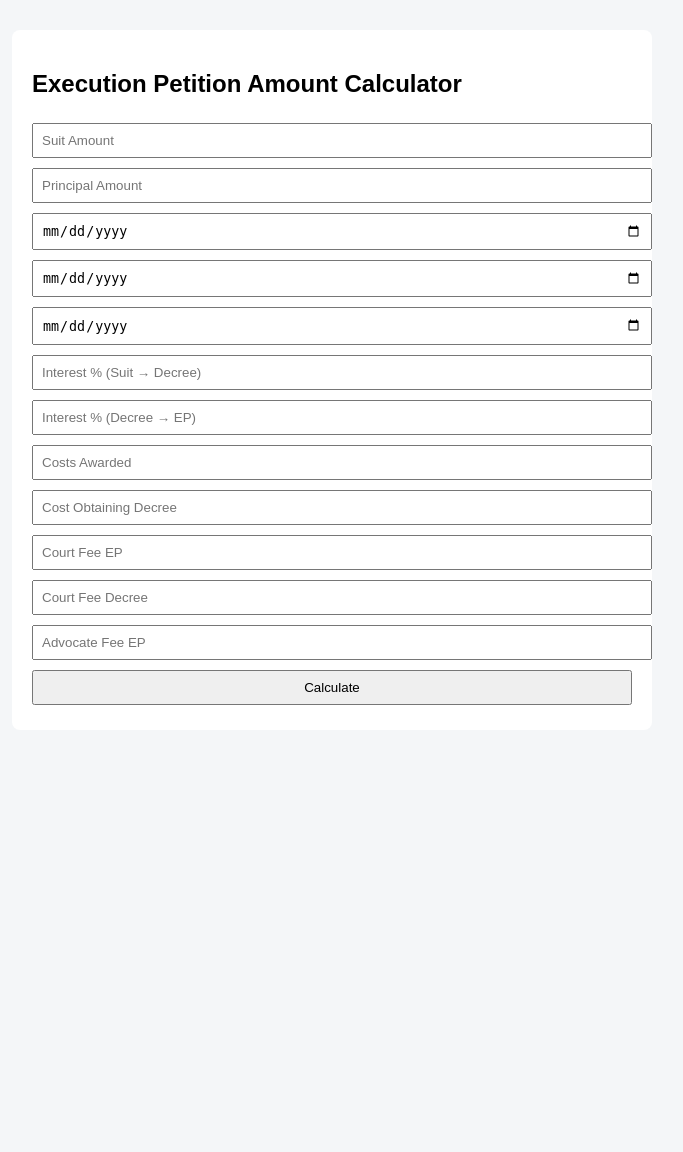
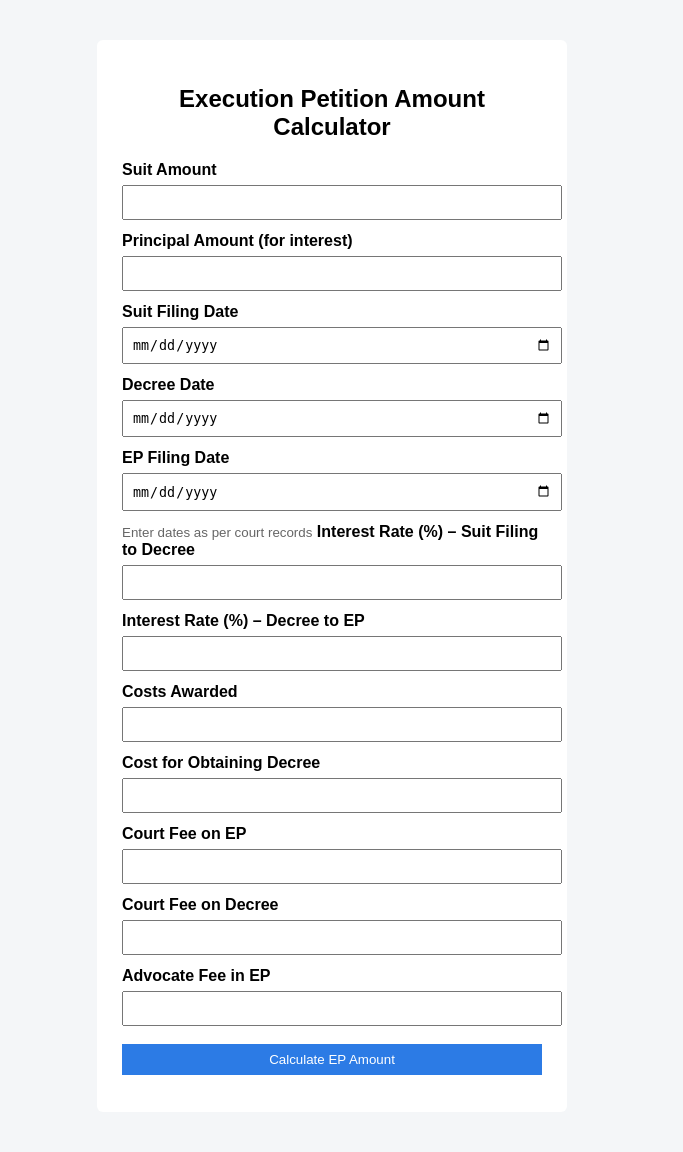
Before and after one commit to Mrmudassir16/EP-Amount-Calculator, a Flask app: page / in a window 1280 px wide. Shown: the whole page, without its empty margins (308-991 px from the left). Before the commit the page ends 705 px from the top, so only its background shows below. Run offline with Flask 3, Linux system fonts and the light colour scheme.

Commit message:
Improve UI clarity: labeled dates and better form inputs

```diff
--- a/templates/index.html
+++ b/templates/index.html
@@ -3,15 +3,43 @@
 <head>
     <title>EP Amount Calculator</title>
     <style>
-        body { font-family: Arial; background: #f4f6f8; }
+        body {
+            font-family: Arial;
+            background: #f4f6f8;
+        }
         .box {
-            width: 600px;
-            margin: 30px auto;
+            width: 420px;
+            margin: 40px auto;
             background: white;
-            padding: 20px;
-            border-radius: 8px;
+            padding: 25px;
+            border-radius: 6px;
         }
-        input, button { width: 100%; padding: 8px; margin: 5px 0; }
+        input, button {
+            width: 100%;
+            padding: 8px;
+            margin-top: 6px;
+            margin-bottom: 12px;
+        }
+        button {
+            background: #2c7be5;
+            color: white;
+            border: none;
+            cursor: pointer;
+        }
+        h2 {
+            text-align: center;
+        }
+        .result {
+            background: #e6f4ea;
+            padding: 10px;
+            font-weight: bold;
+        }
+        label {
+            font-weight: bold;
+        }
+        small {
+            color: #666;
+        }
     </style>
 </head>
 
@@ -19,28 +47,51 @@
 <div class="box">
     <h2>Execution Petition Amount Calculator</h2>
 
-    <form method="POST" action="/calculate-ep">
-        <input name="suit_amount" placeholder="Suit Amount" required>
-        <input name="principal_amount" placeholder="Principal Amount" required>
+    <form method="post">
+        <label>Suit Amount</label>
+        <input type="number" name="suit_amount" required>
 
+        <label>Principal Amount (for interest)</label>
+        <input type="number" name="principal_amount" required>
+
+        <label>Suit Filing Date</label>
         <input type="date" name="suit_date" required>
+
+        <label>Decree Date</label>
         <input type="date" name="decree_date" required>
+
+        <label>EP Filing Date</label>
         <input type="date" name="ep_date" required>
+        <small>Enter dates as per court records</small>
 
-        <input name="rate1" placeholder="Interest % (Suit → Decree)" required>
-        <input name="rate2" placeholder="Interest % (Decree → EP)" required>
+        <label>Interest Rate (%) – Suit Filing to Decree</label>
+        <input type="number" step="0.01" name="rate_suit_decree" required>
 
-        <input name="costs_awarded" placeholder="Costs Awarded">
-        <input name="costs_obtaining" placeholder="Cost Obtaining Decree">
-        <input name="court_fee_ep" placeholder="Court Fee EP">
-        <input name="court_fee_decree" placeholder="Court Fee Decree">
-        <input name="advocate_fee_ep" placeholder="Advocate Fee EP">
+        <label>Interest Rate (%) – Decree to EP</label>
+        <input type="number" step="0.01" name="rate_decree_ep" required>
 
-        <button type="submit">Calculate</button>
+        <label>Costs Awarded</label>
+        <input type="number" name="costs_awarded" required>
+
+        <label>Cost for Obtaining Decree</label>
+        <input type="number" name="cost_obtaining" required>
+
+        <label>Court Fee on EP</label>
+        <input type="number" name="court_fee_ep" required>
+
+        <label>Court Fee on Decree</label>
+        <input type="number" name="court_fee_decree" required>
+
+        <label>Advocate Fee in EP</label>
+        <input type="number" name="advocate_fee_ep" required>
+
+        <button type="submit">Calculate EP Amount</button>
     </form>
 
     {% if result %}
-        <h3>EP Amount: ₹ {{ result.ep_amount }}</h3>
+    <div class="result">
+        Total EP Amount Payable: ₹ {{ result }}
+    </div>
     {% endif %}
 </div>
 </body>
```
